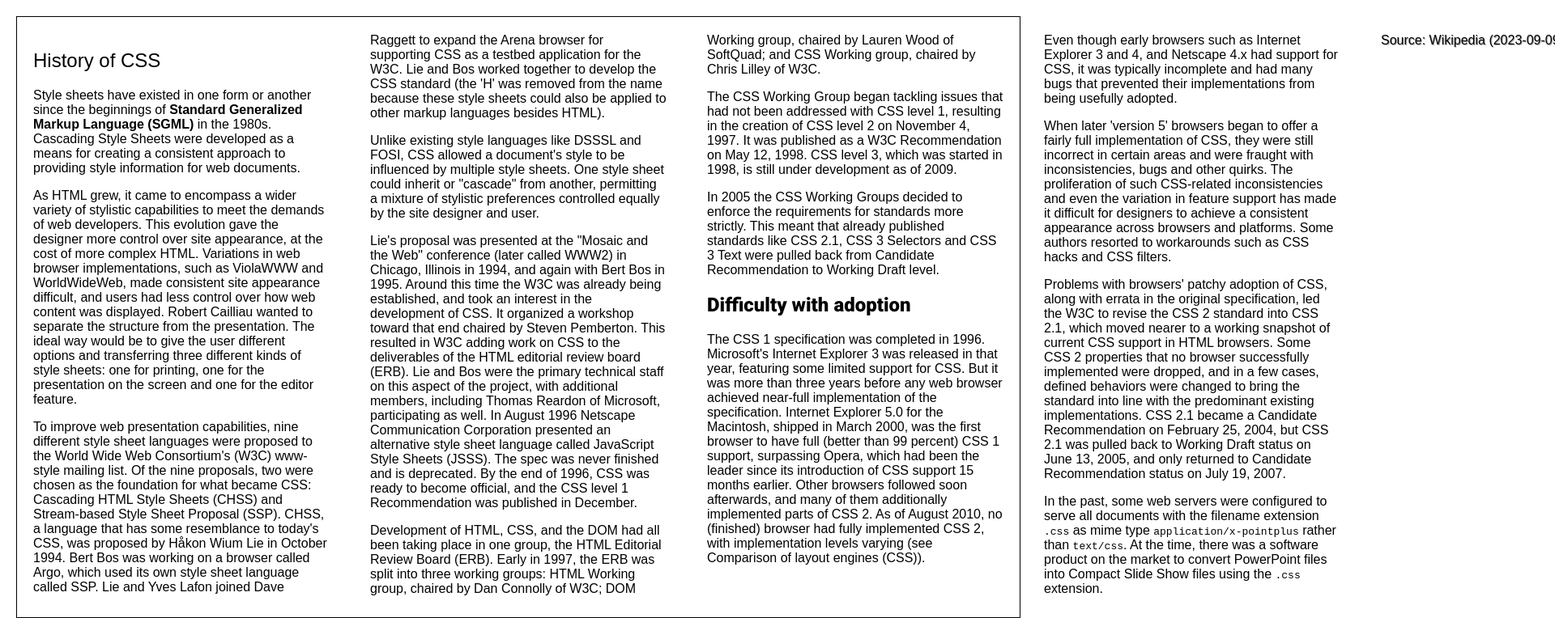
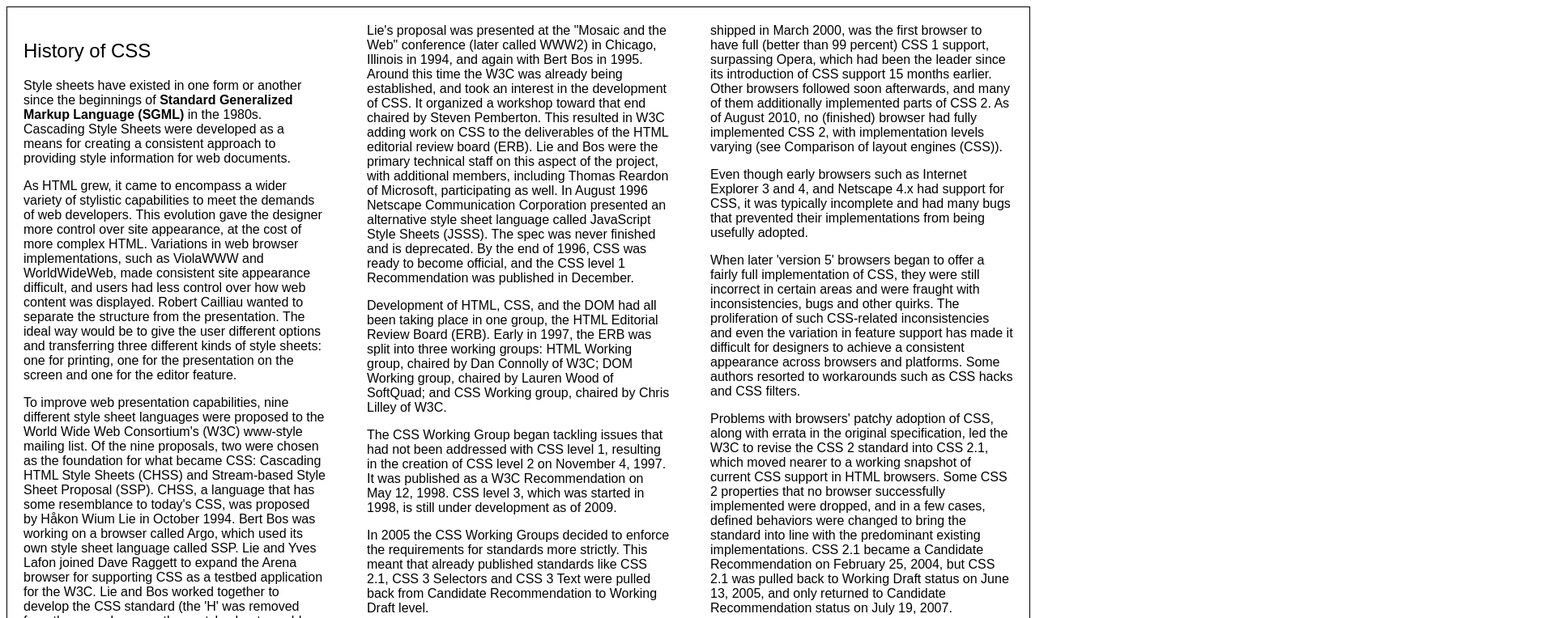
Before and after one commit to cjmaio/uwmsois-web, a plain HTML site: page infost320x/assessment5/index.html in a window 1280 px wide. Shown: the top 764 px of the page at 81% size, 1920 px wide, since content can reach past the window. Drawn offline with Linux system fonts and the light colour scheme; a web font is replaced by a local one.

Commit message:
get rid of that extra styling, unnecessary

```diff
--- a/infost320x/assessment5/style.css
+++ b/infost320x/assessment5/style.css
@@ -1,27 +1,12 @@
-html {
-    margin: 0;
-    padding: 0;
-    height: 100%;
-
-}
-
 body {
-    height: calc(100% - 20px);
-    margin: 0;
-    padding: 0;
-}
-
-main {
     height: 100%;
 }
 
 article {
-    margin: 20px;
     column-count: 3;
     column-gap: 50px;
     border: 1px solid #000000;
     padding: 20px;
-    height: 90%;
 }
 
 article p {
```
